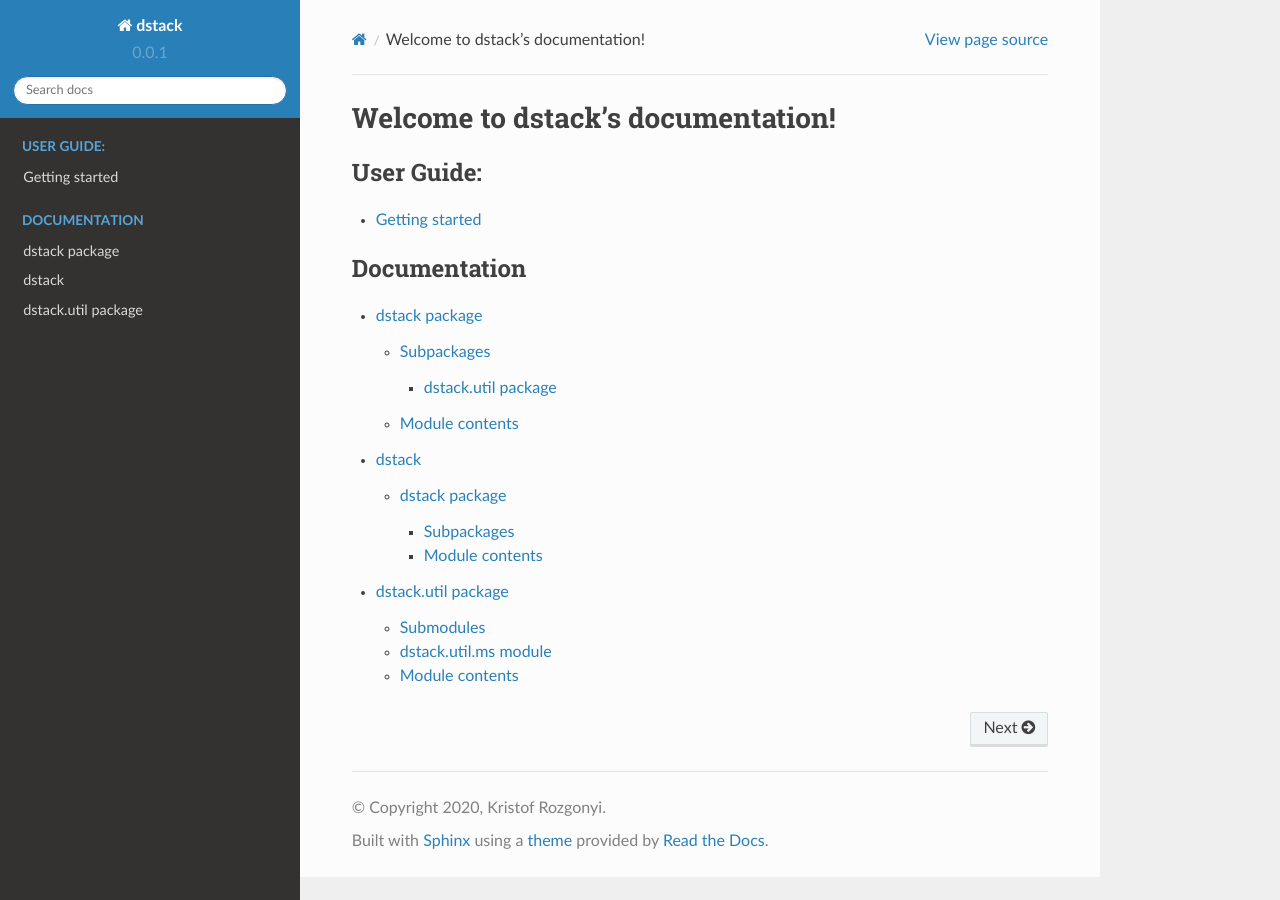
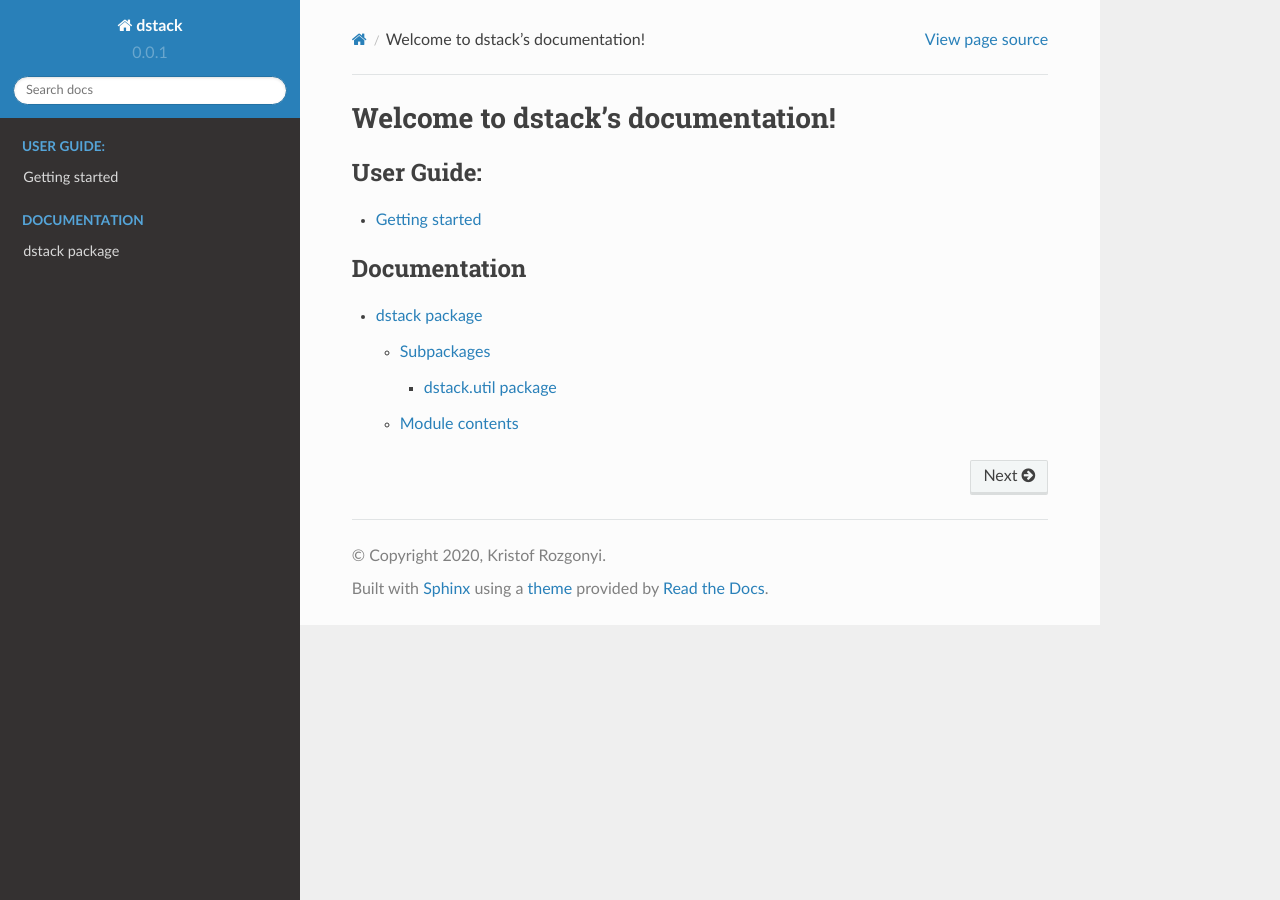
Before and after one commit to alxndrwllmsn/dstack, a Sphinx documentation site: the page built from docs/index.rst, in a window 1280 px wide. Built offline with Sphinx 7.4.7 and the Read the Docs theme 2.0.0, drawn with Linux system fonts in a browser that asks for light colours.

```diff
--- a/docs/conf.py
+++ b/docs/conf.py
@@ -14,8 +14,9 @@ import os
 import sys
 import re
 #sys.path.insert(0, os.path.abspath('.'))
-sys.path.insert(0, os.path.abspath('./../..'))
+sys.path.insert(0, os.path.abspath('./..'))
 
+add_module_names = False
 
 # -- Project information -----------------------------------------------------
 
@@ -40,7 +41,6 @@ version = dstack_version
 # The full version, including alpha/beta/rc tags
 release = dstack_version
 
-
 # -- General configuration ---------------------------------------------------
 
 # Add any Sphinx extension module names here, as strings. They can be
@@ -51,7 +51,9 @@ extensions = [
     'sphinx.ext.mathjax',
     'sphinx.ext.viewcode',
     'sphinx.ext.coverage',
-    'sphinx.ext.intersphinx'
+    'sphinx.ext.intersphinx',
+    'sphinx.ext.napoleon',
+    'sphinx.ext.githubpages'
 ]
 # Add any paths that contain templates here, relative to this directory.
 templates_path = ['_templates']
--- a/docs/index.rst
+++ b/docs/index.rst
@@ -18,8 +18,8 @@ Welcome to dstack's documentation!
     :caption: Documentation
 
     source/api/dstack
-    source/api/modules
-    source/api/dstack.util
+..    source/api/modules
+..    source/api/dstack.util
 
 
 
```
